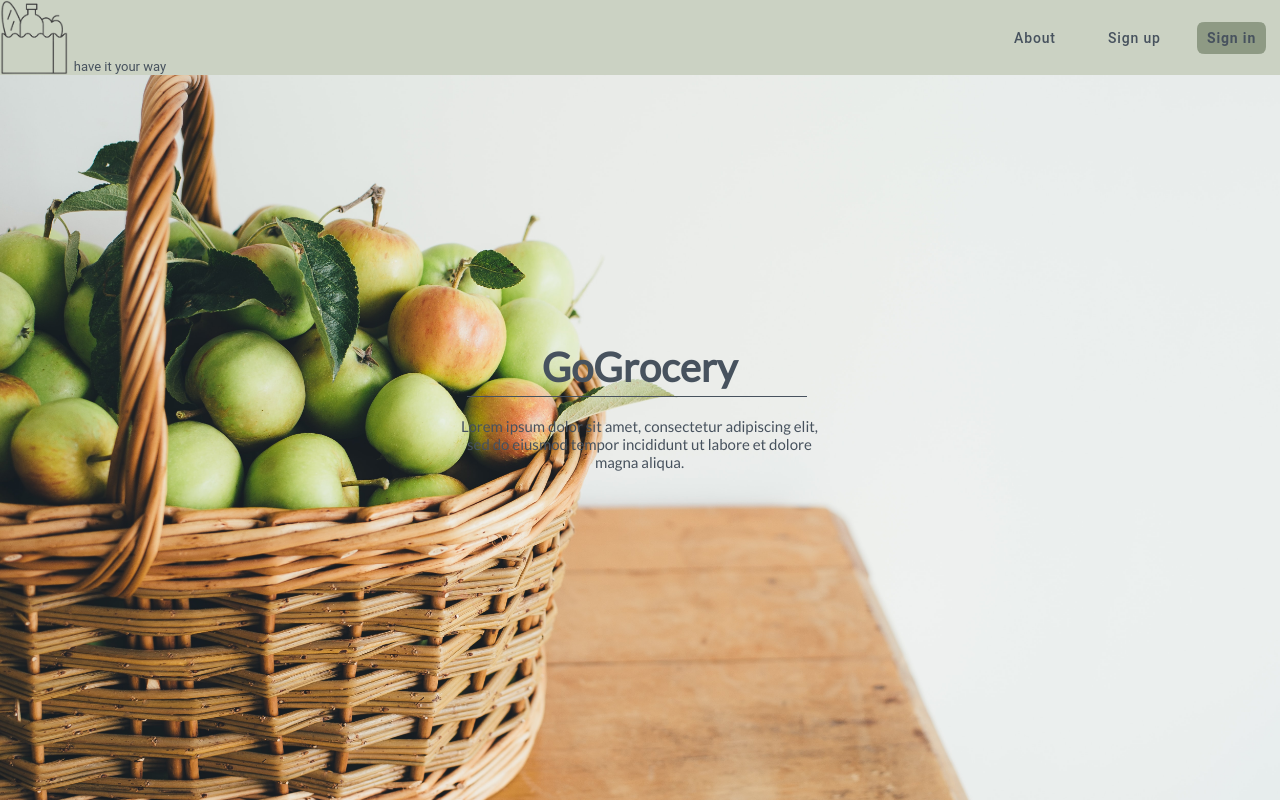
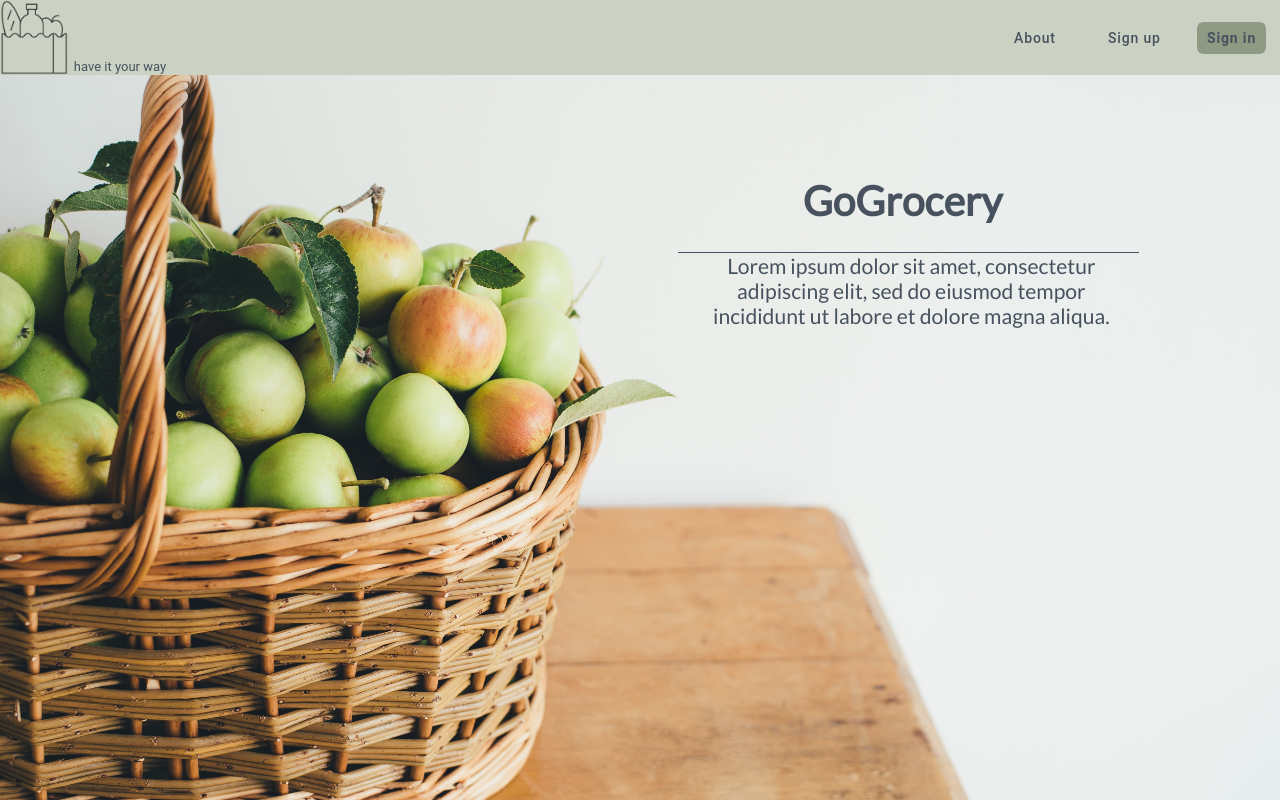
Before and after one commit to JoaoSouzaeSilva/GoGrocery, a React (Create React App) app: page /home in a window 1280 px wide. Built offline with nearby package versions, Linux system fonts and the light colour scheme; a web font is replaced by a local one.

Commit message:
home page done for now
added arrow to show there's more info below and fixed styes on the second panel of the page.

waiting for an image of the itenerary page to add to the smartphone on the second page

```diff
--- a/src/pages/Home.scss
+++ b/src/pages/Home.scss
@@ -11,6 +11,16 @@
   border-radius: 8px;
   padding: 10px;
   font-weight: bold;
+}
+
+.arrow-down {
+  width: 100vw;
+  margin-top: 90vh;
+  position: absolute;
+}
+
+.icon {
+  color: #47525e;
 }
 
 .ion-toolbar-home {
@@ -36,7 +46,7 @@
   background-image: url("../images/home_page.jpg");
   background-size: cover;
   background-repeat: no-repeat;
-  background-attachment: scroll;
+  background-attachment:scroll;
   background-position: center;
   height: 100%;
   width: 100%;
@@ -51,6 +61,7 @@
   margin-left: 50%;
   margin-top: 10%;
   width: 40%;
+  position: absolute;
 }
 
 .homePage_title {
@@ -78,29 +89,36 @@
 @media (min-width: 300px) {
 
   .title {
-    width: 365px;
+    width: 86vw;
     height: 150px;
-    position: absolute;
-    left: 50%;
-    top: 50%;
-    margin-top: -95px;
-    margin-left: -183px;
+    position: fixed;
+    left: -20vw;
+    top: 17vh;
+    padding-right: 4rem;
   }
 
   .homePage_title {
     color: #47525e;
-    font-size: 40px;
+    font-size: 5.8vh;
     text-align: center;
     overflow: auto;
+  }
 
+  .homePage_subText {
+    display: none;
+  }
 
+  .arrow-down{
+    margin-top: 79vh;
+    zoom: 1.5;
   }
 
   .separator {
-    width: 340px;
+    width: 60vw;
+    position: absolute;
     border-bottom: 1px solid #47525e;
-    margin-top: 5px;
-    margin-left: 10px;
+    left: 8vw;
+    top: 5vh;
   }
 
   .homePage_subText {
@@ -248,13 +266,44 @@
 @media (min-width: 800px) {
 
   .title {
-    width: 365px;
+    width: 86vw;
     height: 150px;
+    position: fixed;
+    left: -20vw;
+    top: 6vh;
+    padding-right: 4rem;
+  }
+
+  .homePage_title {
+    color: #47525e;
+    font-size: 5.1vh;
+    text-align: center;
+    overflow: auto;
+    left: 59.5vw;
+    top: 21vh;
+  }
+
+  .separator {
+    width: 36vw;
+    border-bottom: 1px solid #47525e;
+    left: 23vw;
+    top: 7vh;
+
+  }
+
+  .homePage_subText {
+    display: flex;
+    color: #47525e;
+    font-size: 1.65vw;
+    width: 40%;
+    text-align: center;
     position: absolute;
-    left: 50%;
-    top: 50%;
-    margin-top: -95px;
-    margin-left: -183px;
+    left: 24vw;
+    top: 9.6vh;
+  }
+
+  .arrow-down{
+    zoom: 2;
   }
 
   .p1 {
@@ -271,17 +320,19 @@
     position: relative;
     z-index: 2;
     margin-top: 1rem;
+    padding-left: 5rem;
     margin-right: 1rem;
-    height: 50vh;
+    height:500px;
   }
 
   .description {
     padding-left: 1rem;
     padding-right: 5rem;
+    height: 100%;
   }
 
   p{
-    margin: 5rem 0;
+    margin: 1.8rem 0;
     padding: 0.5rem 1rem;
   }
 
@@ -291,7 +342,7 @@
 
   .panel2{
     p:first-child {
-      margin: 1rem 0;
+      margin: 3.4rem 0;
     }
   }
 
--- a/src/pages/Home.tsx
+++ b/src/pages/Home.tsx
@@ -4,6 +4,7 @@
   IonButton,
   IonButtons,
   IonContent,
+  IonIcon,
   IonItem,
   IonLabel,
   IonList,
@@ -14,9 +15,21 @@
 } from "@ionic/react";
 import "./Home.scss";
 import headerImg from "../images/header.png";
-import smartphone from "../images/smartphone.png";
+import smartphone from "../images/smartphone1.png";
+import { chevronDownOutline } from "ionicons/icons";
 
 const Home = () => {
+
+  const handlePanel2Redirect = () => {
+    return (event: React.MouseEvent) => {
+      const element = document.getElementById("panel2");
+      if (element) {
+        element.scrollIntoView({ behavior: "smooth" });
+      }
+      event.preventDefault();
+    };
+  }
+
   return (
     <IonPage>
       <IonToolbar className="ion-toolbar-home">
@@ -43,8 +56,11 @@
             eiusmod tempor incididunt ut labore et dolore magna aliqua.
           </div>
         </div>
+        <IonButton className="arrow-down" fill="clear" size="large" onClick={handlePanel2Redirect()}>
+          <IonIcon className="icon" slot="icon-only" icon={chevronDownOutline}></IonIcon>
+        </IonButton>
 
-        <div className="panel2">
+        <div className="panel2" id="panel2">
           <div className="phone-grid">
             <img
               className="phone"
@@ -149,7 +165,7 @@
 
           <div className="footer">
             <p>
-             <IonText className="green"> Get in contact with us through <strong>gogrocery@gogrocery.com</strong> ou em <strong>210 000 000</strong></IonText>
+             <IonText className="green"> Get in contact with us through <strong>gogrocery@gogrocery.com</strong> or <strong>210 000 000</strong></IonText>
             </p>
           </div>
         </div>
```
Also changed, not shown: src/images/smartphone1.png (added).
